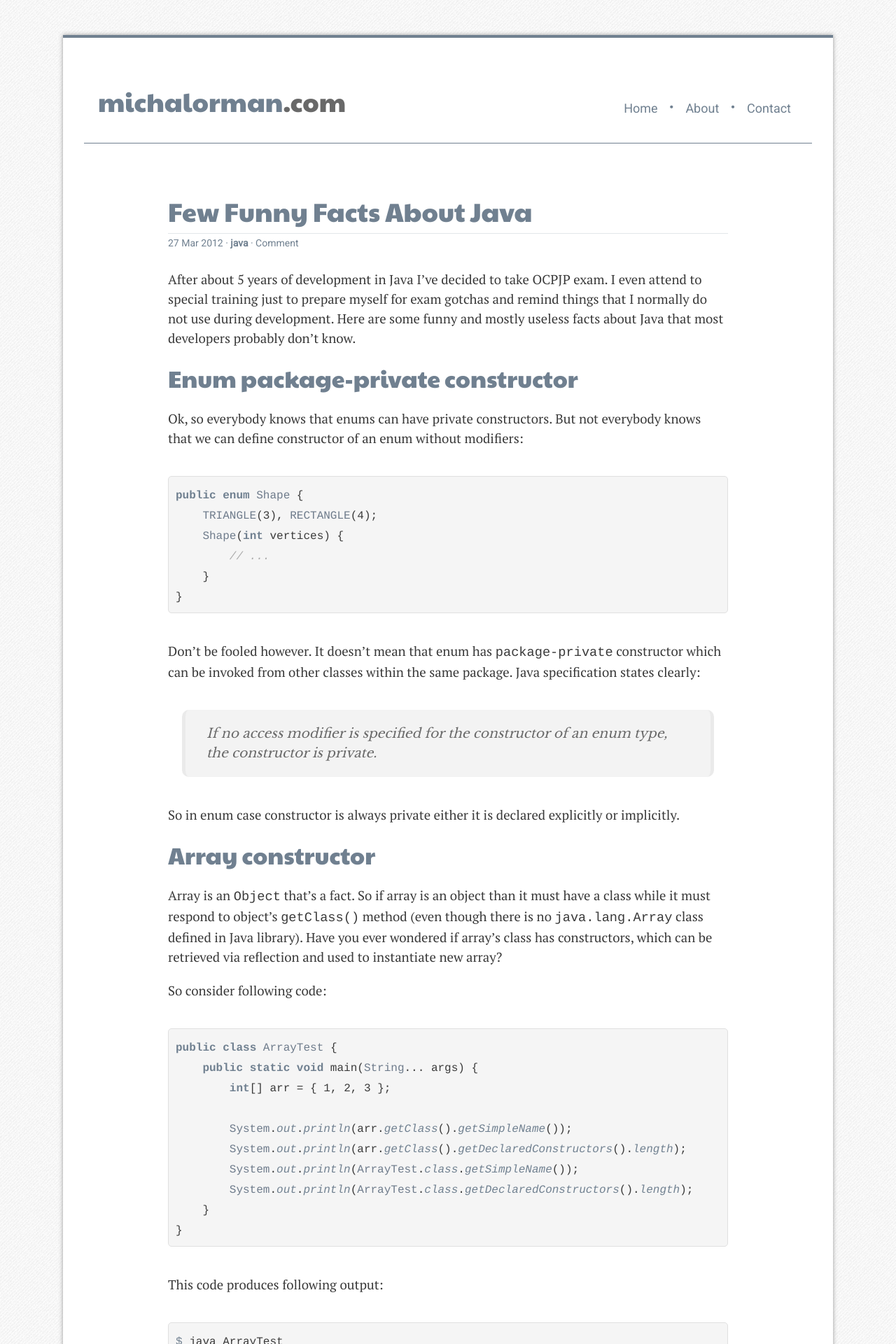
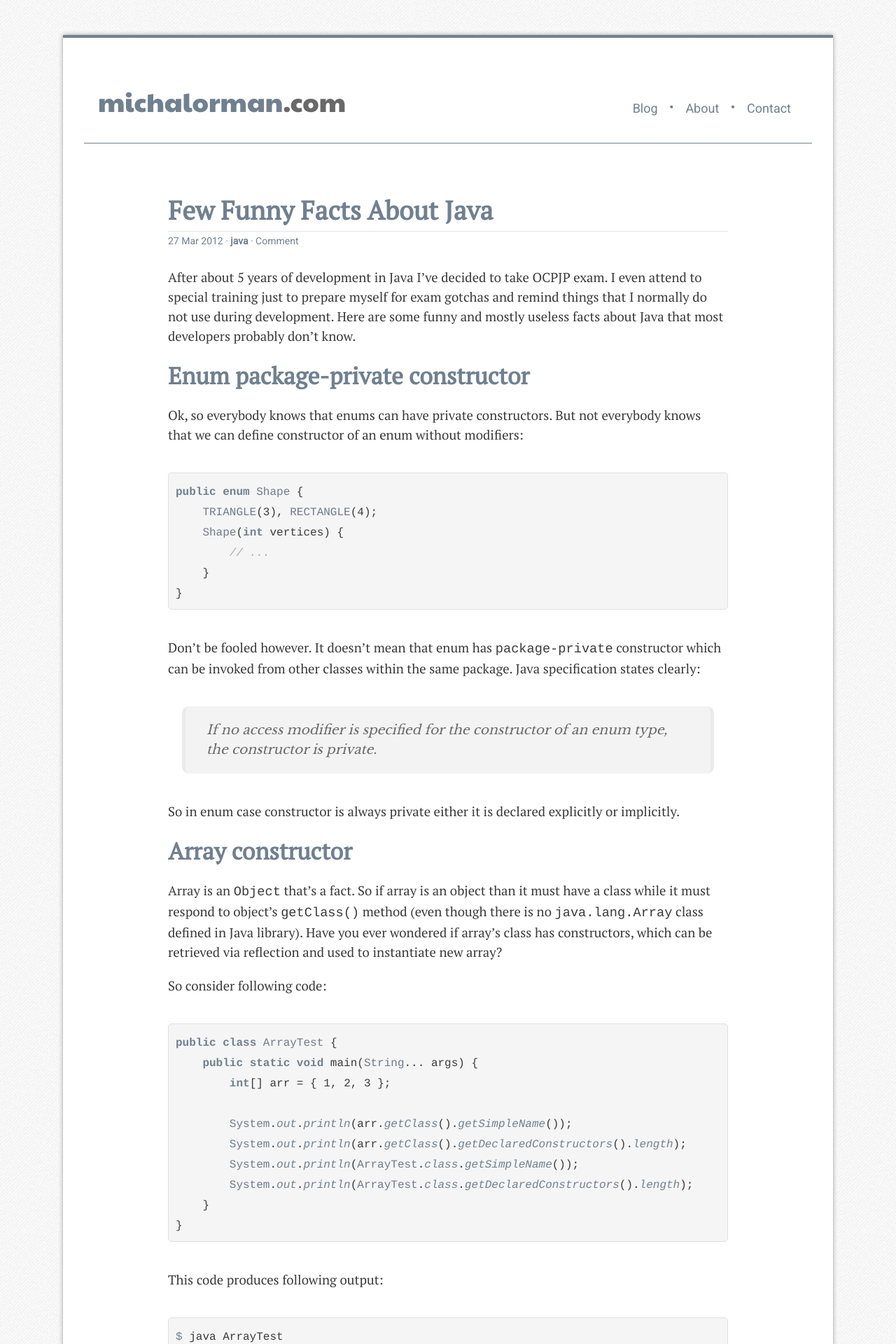
Before and after one commit to michalorman/michalorman.github.com, a Jekyll site: the page built from _posts/2012-03-27-few-funny-facts-about-java.md, in a window 1280 px wide. Shown: the top 1920 px of the page at 70% size. Built offline with Jekyll 4.4.1, drawn with Linux system fonts in a browser that asks for light colours; Markdown is read by kramdown in place of the engine named in the settings; comment, search, counter and statistics services are not loaded.

Commit message:
Update layout.

```diff
--- a/_layouts/default.html
+++ b/_layouts/default.html
@@ -32,7 +32,7 @@
           <nav>
           <ul>
             <li class="item">
-            <a href="/" title="Home">Home</a>
+            <a href="/" title="Blog">Blog</a>
             </li>
             <li class="separator">
             &middot;
--- a/assets/css/style.css
+++ b/assets/css/style.css
@@ -79,20 +79,23 @@ a:hover {
 }
 
 h1 {
-  font: 2em 'Paytone One', sans-serif;
+  font: 2em 'PT Serif', serif;
+  font-weight: bold;
   color: #708090;
   padding-bottom: 5px;
   border-bottom: 1px solid rgba(112, 128, 144, 0.2);
 }
 
 h2 {
-  font: 1.8em 'Paytone One', sans-serif;
+  font: 1.8em 'PT Serif', serif;
+  font-weight: bold;
   color: #708090;
   margin-bottom: 20px;
 }
 
 h3 {
-  font: 1.6em 'Paytone One', sans-serif;
+  font: 1.6em 'PT Serif', serif;
+  font-weight: bold;
   color: #708090;
   margin-bottom: 20px;
 }
```
